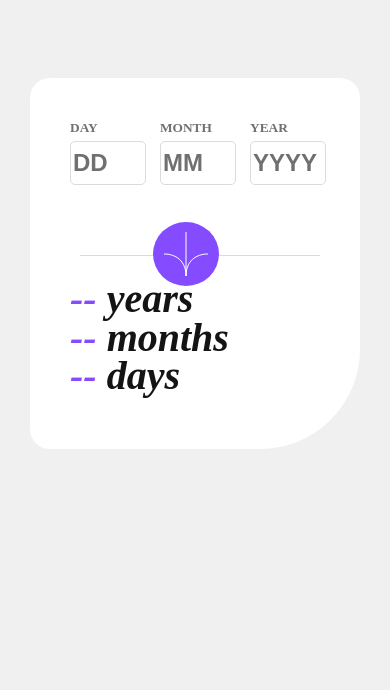
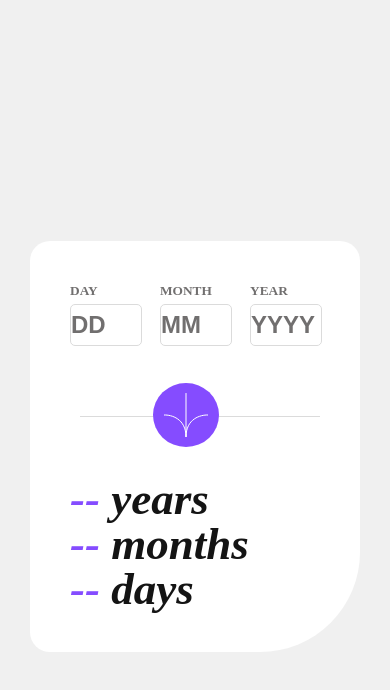
Before and after one commit to sam0560/Age-Calculator, a plain HTML site: page index.html in a window 390 px wide. Drawn offline with Linux system fonts and the light colour scheme; a web font is replaced by a local one.

Commit message:
css  responsive fixed

```diff
--- a/style.css
+++ b/style.css
@@ -1,22 +1,27 @@
 @import url(https://fonts.google.com/specimen/Poppins);
+
+*{
+    padding: 0;
+    margin: 0;
+}
 
 body{
     background-color: hsl(0, 0%, 94%);
     height: 100vh;
-    max-width: 1300px;
-    padding: 0;
-    margin: 0;
-    overflow: hidden;
+    max-width: 1440px;
     box-sizing: border-box;
+    display: flex;
+    justify-content: center;
+    align-items: center;
 }
 
 .card{
     background-color: hsl(0, 0%, 100%);
     max-width: 1000px;
-    width: 40%;
+    width: 500px;
     margin: 5% auto;
     border-radius: 20px 20px 100px 20px;
-    padding: 50px 50px 0 50px;
+    padding: 50px;
     overflow: hidden;
 }
 
@@ -24,7 +29,6 @@ form {
     display: flex;
     flex-direction: row;
     justify-content: flex-start;
-    /* align-items: center; */
     gap: 20px;
 }
 
@@ -99,7 +103,7 @@ h1{
     font-weight: 800;
     color: hsl(0, 0%, 8%);
     font-family: Poppins;
-    line-height: 0.3;
+    line-height: 1;
     font-style: italic;
 }
 
@@ -112,7 +116,6 @@ h1 span {
 @media (max-width: 1000px){
     .age-calc-output h1{
         font-size: 60px;
-        /* display: block; */
     }
 }
 
@@ -139,17 +142,22 @@ h1 span {
         right: 45%;
         bottom: -20px;
     }
-
+    .age-calc-output{
+        margin-top: 50px;
+    }
     .age-calc-output h1{
-        font-size: 40px;
-        display: block;
+        font-size: 45px;
     }
 }
 
 @media(max-width: 500px){
     .card{
-        max-width: 250px;
-        width: 100%;
         padding: 40px;
     }
 }
+
+@media(max-width: 375px){
+    .card{
+        padding: 40px 20px;
+    }
+}
```
